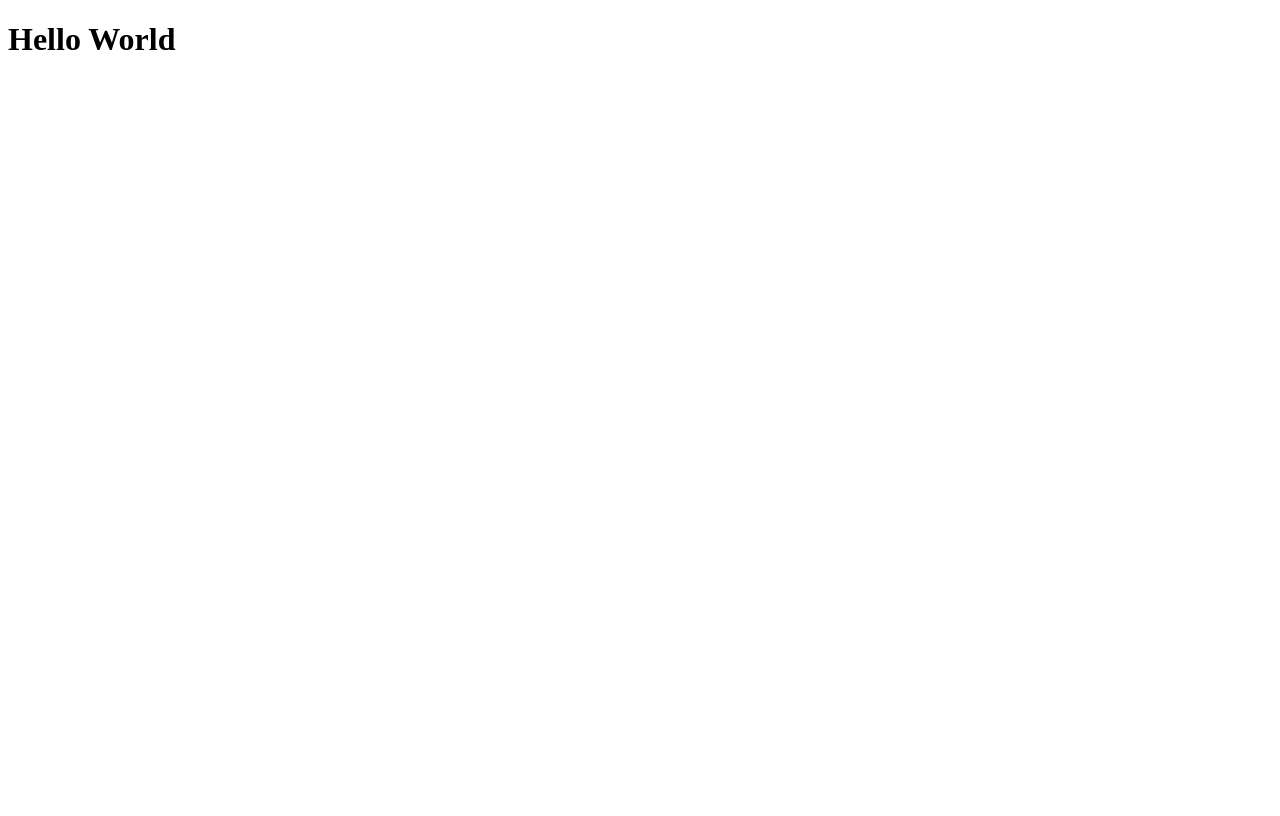
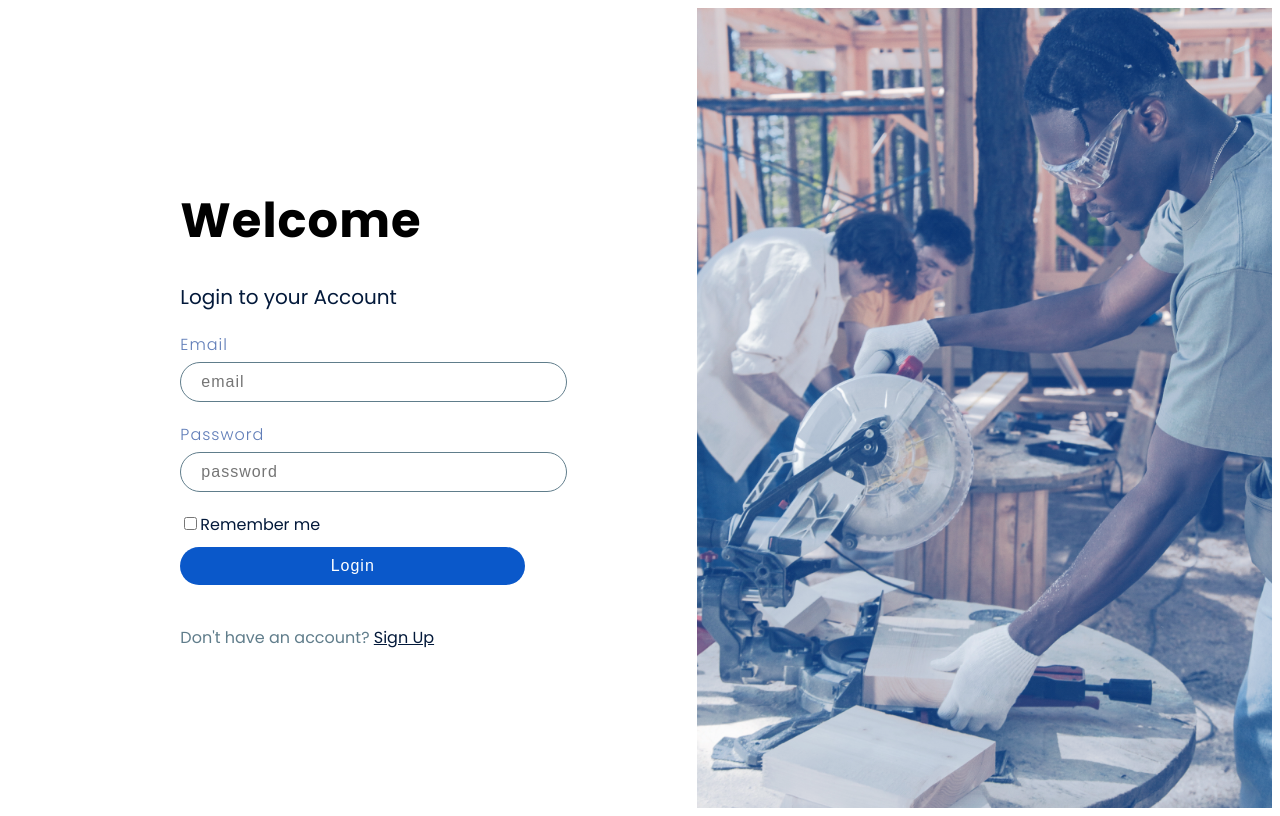
Before and after one commit to Women-Techsters-Fellowship-2021/Group8-HandyFIx-Frontend-Project, a React (Create React App) app: page /login in a window 1280 px wide. Built offline with nearby package versions, Linux system fonts and the light colour scheme.

Commit message:
Add login page

```diff
--- a/package.json
+++ b/package.json
@@ -8,6 +8,8 @@
     "@testing-library/user-event": "^12.8.3",
     "react": "^17.0.2",
     "react-dom": "^17.0.2",
+    "react-hook-form": "^7.15.4",
+    "react-router-dom": "^5.3.0",
     "react-scripts": "4.0.3",
     "web-vitals": "^1.1.2"
   },
--- a/src/App.js
+++ b/src/App.js
@@ -1,10 +1,16 @@
-
-import './App.css';
+import React from 'react';
+import {BrowserRouter, Route} from 'react-router-dom';
+import AppState from './Pages/appState'
+import Login from './Pages/login';
 
 function App() {
   return (
-    <div>
-     <h1>Hello World</h1>
+    <div className="App">
+      <BrowserRouter>
+      <AppState>
+      <Route path="/login" component={Login} />
+      </AppState>
+      </BrowserRouter>
     </div>
   );
 }
--- /dev/null
+++ b/src/Pages/appState.jsx
@@ -0,0 +1,71 @@
+import { createContext, useReducer } from 'react';
+
+export const AppContext = createContext();
+
+// reducer function
+function reducer(state, action) {
+	// create a copy of your state
+	let stateCopy = { ...state };
+
+	// set the name on our state copy to action
+	stateCopy.action = action;
+
+
+	// if action.type is LOGIN
+	// set isUserLoggedIn to true
+	// & set userData to payload
+	if (action.type === 'LOGIN') {
+		stateCopy.isUserLoggedIn = true;
+		stateCopy.userData = action.payload;
+	}
+
+	// if action.type is LOGOUT
+	// set isUserLoggedIn to false
+	// & set userData to null
+	if (action.type === 'LOGOUT') {
+		stateCopy.isUserLoggedIn = false;
+		stateCopy.userData = null;
+	}
+
+	// remove an item if action.type is DELETE
+	if (action.type === 'DELETE') {
+		stateCopy.shoppingList = stateCopy.todoList.filter(
+			item => item.id !== action.payload.id
+		);
+	}
+
+
+	if (action.type === 'RESET_INPUTS') {
+		stateCopy.title = '';
+	}
+
+	return stateCopy;
+}
+
+const initialState = {
+
+	isUserLoggedIn: false,
+	userData: null,
+	title: '',
+	isEditing: false,
+	currentlyEditing: '',
+};
+
+function AppState({ children }) {
+	// const [state, setState] = useState('');
+
+	const [appstate, dispatch] = useReducer(reducer, initialState);
+
+	const contextObject = {
+		state: appstate,
+		dispatch: dispatch,
+	};
+
+	return (
+		<AppContext.Provider value={contextObject}>
+			{children}
+		</AppContext.Provider>
+	);
+}
+
+export default AppState;
--- a/src/Pages/login.jsx
+++ b/src/Pages/login.jsx
@@ -0,0 +1,93 @@
+import "../Styles/login.css";
+import image2 from "../Images/image2.jpg";
+import React from "react";
+import useContextGetter from '../hooks/useContextGetter';
+import useLoggedIn from '../hooks/useLoggedIn';
+import { useForm } from 'react-hook-form';
+//import { useHistory } from 'react-router-dom';
+
+
+
+function Login() {
+  //redirect the user to the dashboard
+  //if they are already signed in
+  useLoggedIn();
+  const { register, handleSubmit } = useForm();
+  const context = useContextGetter();
+
+  const loginHandler = ({ email, password }) => {
+
+    let userdata= {
+      email: email,
+      password: password,
+    };
+
+    fetch(`https://localhost:5001/api/v1/auth/login`, {
+            method: 'POST',
+            headers: {
+                'Content-Type': 'application/json'
+            },
+            body: JSON.stringify(userdata)
+        })
+            .then(res => res.json())
+            .then(result => {
+                if (result.error) {
+                  return alert(result.message);
+                }
+                context.dispatch({
+                  type: 'LOGIN',
+                  payload: result.body,
+                });
+               // history.push('/dashboard');
+
+            })
+
+            .catch(err => {
+              alert('an error occured. please try again later');
+            })
+  }
+
+  return (
+
+    <div className="form-container">
+        <div className="contentBx">
+            <div className="formBx">
+                <h2>Welcome</h2>
+                <h3>Login to your Account</h3>
+                <form onSubmit={handleSubmit(loginHandler)}>
+                    <div className="inputBx">
+                        <span>Email</span>
+                        <input type="text"
+                            name=""
+                            placeholder="email"
+                            required
+                            {...register('email')} />
+                    </div>
+
+                    <div className="inputBx">
+                        <span>Password</span>
+                        <input type="text"
+                            name=""
+                            placeholder="password"
+                            required
+                            {...register('password')} />
+                    </div>
+                    <div className="remember">
+                        <label><input type="checkbox" name="" />Remember me</label>
+                    </div>
+                    <div className="inputBx">
+                        <input type="submit" value="Login" name="" />
+                    </div>
+                    <div className="inputBx">
+                        <p>Don't have an account? <a href="/#">Sign Up</a></p>
+                    </div>
+                </form>
+            </div>
+        </div>
+        <div className="imgBx">
+            <img src={image2} alt="artisan" />
+        </div>
+    </div>
+  );
+};
+export default Login;
--- /dev/null
+++ b/src/Styles/login.css
@@ -0,0 +1,134 @@
+@import url('https://fonts.googleapis.com/css?family=Poppins:200,300,400,500,600,700,800,900&display=swap');
+
+/* * {
+    margin: 0;
+    padding: 0;
+    box-sizing: border-box;
+    font-family: 'Poppins', sans-serif;
+} */
+
+.form-container {
+    position: relative;
+    width: 100%;
+    height: 100vh;
+    display: flex;
+    margin: 0;
+    padding: 0;
+    box-sizing: border-box;
+    font-family: 'Poppins', sans-serif;
+}
+
+.form-container .imgBx {
+    position: relative;
+    width: 100%;
+    height: 100%;
+}
+
+.form-container .imgBx::before {
+    content: '';
+    position: absolute;
+    top: 0;
+    right: 0;
+    width: 100%;
+    height: 100%;
+    /* background: linear-gradient(225deg,#e91e63, #03a9f4); */
+    background: linear-gradient(225deg,rgba(10, 88, 202, 0.56), rgba(10, 88, 202, 0.56));
+    z-index: 1;
+    mix-blend-mode: screen;
+}
+
+.form-container .imgBx img {
+    position: absolute;
+    top: 0;
+    right: 0;
+    width: 100%;
+    height: 100%;
+    object-fit: cover;
+}
+
+.form-container .contentBx {
+    display: flex;
+    justify-content: center;
+    align-items: center;
+    width: 120%;
+    height: 100%;
+}
+
+.form-container .formBx {
+    width: 50%;
+}
+
+.form-container .contentBx .formBx h2 {
+
+    font-weight: bold;
+    font-size: 48px;
+    margin-bottom: 5px;
+    display: inline-block;
+    letter-spacing: 1px;
+}
+
+.form-container .contentBx .formBx h3 {
+    color: #03193A;
+    font-style: normal;
+    font-weight: normal;
+    font-size: 20px;
+
+}
+
+.form-container .contentBx .formBx .inputBx {
+    margin-bottom: 20px;
+}
+
+.form-container .contentBx .formBx .inputBx span {
+    font-size: 16px;
+    margin-bottom: 5px;
+    display: inline-block;
+    color: #607db8;
+    font-weight: 300;
+    font-size: 16px;
+    letter-spacing: 1px;
+}
+
+.form-container .contentBx .formBx .inputBx input {
+    width: 100%;
+    padding: 10px 20px;
+    outline: none;
+    font-weight: 400;
+    border: 1px solid #607d8b;
+    font-size: 16px;
+    letter-spacing: 1px;
+    color: #607d8b;
+    background: transparent;
+    border-radius: 30px;
+}
+
+.form-container .contentBx .formBx .inputBx input[type="submit"] {
+    background: #0A58CA;
+    color: #fff;
+    outline: none;
+    border: none;
+    font-weight: 500;
+    cursor: pointer;
+    margin-bottom: 20px;
+}
+
+.form-container .contentBx .formBx .inputBx input[type="submit"]:hover {
+    background: #03193A;
+    align-items: center;
+}
+
+.form-container .contentBx .formBx .remember {
+    margin-bottom: 10px;
+    color: #03193A;
+    font-style: normal;
+    font-weight: normal;
+    font-size: 16px;
+}
+
+.form-container .contentBx .formBx .inputBx p {
+    color: #607d8b;
+}
+
+.form-container .contentBx .formBx .inputBx p a {
+    color: #03193A;
+}
--- /dev/null
+++ b/src/hooks/useContextGetter.js
@@ -0,0 +1,9 @@
+import { useContext } from 'react';
+import { AppContext } from '../Pages/appState';
+
+function useContextGetter() {
+    const context = useContext(AppContext)
+    return context;
+}
+
+export default useContextGetter;
--- /dev/null
+++ b/src/hooks/useLoggedIn.js
@@ -0,0 +1,17 @@
+import { useEffect } from 'react';
+import { useHistory } from 'react-router-dom';
+import useContextGetter from './useContextGetter';
+
+export default function useLoggedIn() {
+    const context = useContextGetter();
+    const history = useHistory();
+
+    useEffect(() => {
+        // if isUserLoggedIn is true, navigate
+        // away from current page to shopping list page
+
+        if (context.state.isUserLoggedIn) {
+            history.push('/dashboard');
+        }
+    }, [context.state, history]);
+}
```
Also changed, not shown: src/hooks/useLocalStorage.js (added, +7 -0 lines), src/Images/image2.jpg (added), 1 other file (tests, documents, lock files or other folders).
